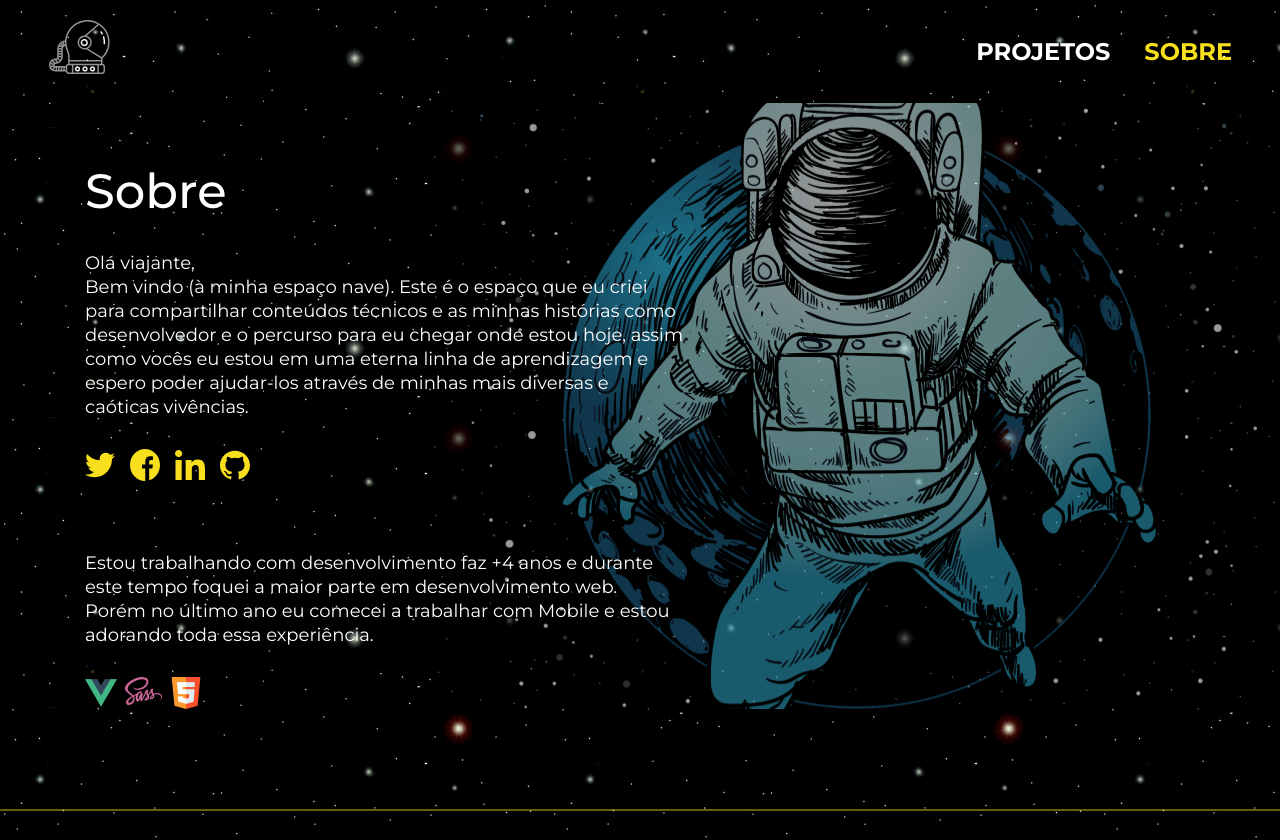
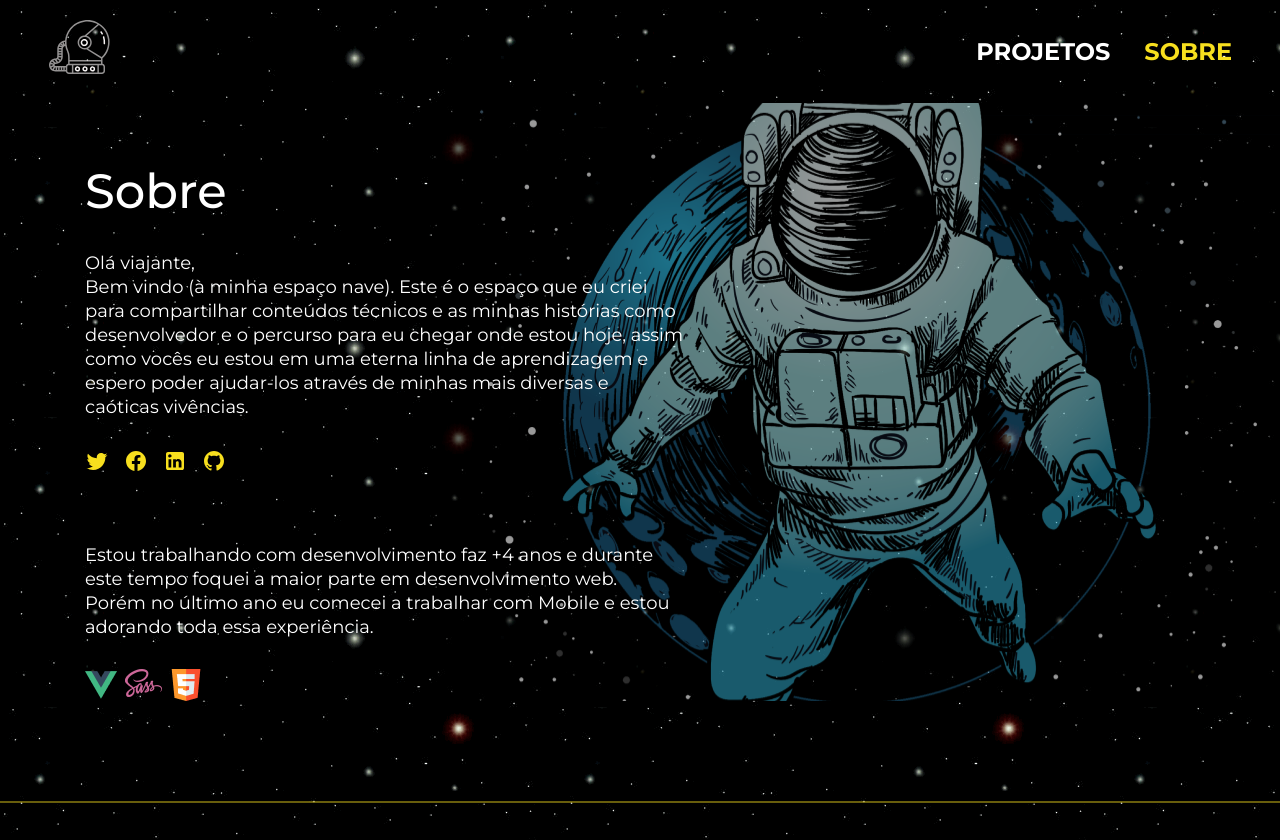
Before and after one commit to matheusvilas/vilasboas.dev, a Nuxt app in the folder site/: page /sobre in a window 1280 px wide. Shown: the top 840 px of the page. Built offline with nearby package versions, Linux system fonts and the light colour scheme.

Commit message:
fix: Icons

```diff
--- a/site/components/Facebook.vue
+++ b/site/components/Facebook.vue
@@ -1,13 +1,14 @@
 <template>
   <svg
-    width="30"
-    height="32"
-    viewBox="0 0 30 32"
+    width="24"
+    height="24"
+    viewBox="0 0 24 24"
     fill="#f7df1e"
     xmlns="http://www.w3.org/2000/svg"
   >
     <path
-      d="M30 15.9677C30 7.15035 23.283 0 15 0C6.717 0 0 7.15035 0 15.9677C0 24.7851 6.717 31.9355 15 31.9355C15.0881 31.9355 15.1758 31.9335 15.2637 31.9318V19.5016H12.041V15.5036H15.2637V12.5615C15.2637 9.14948 17.2204 7.2924 20.0796 7.2924C21.4487 7.2924 22.6257 7.40106 22.9688 7.44955V11.0156H20.9972C19.4417 11.0156 19.1405 11.8026 19.1405 12.9572V15.5036H22.8598L22.375 19.5016H19.1405V31.3188C25.4102 29.4054 30 23.2562 30 15.9677Z"
+      d="M12 2.04004C6.5 2.04004 2 6.53004 2 12.06C2 17.06 5.66 21.21 10.44 21.96V14.96H7.9V12.06H10.44V9.85004C10.44 7.34004 11.93 5.96004 14.22 5.96004C15.31 5.96004 16.45 6.15004 16.45 6.15004V8.62004H15.19C13.95 8.62004 13.56 9.39004 13.56 10.18V12.06H16.34L15.89 14.96H13.56V21.96C15.9164 21.5879 18.0622 20.3856 19.6099 18.5701C21.1576 16.7546 22.0053 14.4457 22 12.06C22 6.53004 17.5 2.04004 12 2.04004Z"
+      fill="#f7df1e"
     />
   </svg>
 </template>
--- a/site/components/Github.vue
+++ b/site/components/Github.vue
@@ -1,13 +1,13 @@
 <template>
   <svg
-    enable-background="new 0 0 24 24"
+    width="24"
+    height="24"
     viewBox="0 0 24 24"
-    width="30"
-    height="32"
+    fill="none"
     xmlns="http://www.w3.org/2000/svg"
   >
     <path
-      d="m12 .5c-6.63 0-12 5.28-12 11.792 0 5.211 3.438 9.63 8.205 11.188.6.111.82-.254.82-.567 0-.28-.01-1.022-.015-2.005-3.338.711-4.042-1.582-4.042-1.582-.546-1.361-1.335-1.725-1.335-1.725-1.087-.731.084-.716.084-.716 1.205.082 1.838 1.215 1.838 1.215 1.07 1.803 2.809 1.282 3.495.981.108-.763.417-1.282.76-1.577-2.665-.295-5.466-1.309-5.466-5.827 0-1.287.465-2.339 1.235-3.164-.135-.298-.54-1.497.105-3.121 0 0 1.005-.316 3.3 1.209.96-.262 1.98-.392 3-.398 1.02.006 2.04.136 3 .398 2.28-1.525 3.285-1.209 3.285-1.209.645 1.624.24 2.823.12 3.121.765.825 1.23 1.877 1.23 3.164 0 4.53-2.805 5.527-5.475 5.817.42.354.81 1.077.81 2.182 0 1.578-.015 2.846-.015 3.229 0 .309.21.678.825.56 4.801-1.548 8.236-5.97 8.236-11.173 0-6.512-5.373-11.792-12-11.792z"
+      d="M12 2C10.6868 2 9.38642 2.25866 8.17317 2.7612C6.95991 3.26375 5.85752 4.00035 4.92893 4.92893C3.05357 6.8043 2 9.34784 2 12C2 16.42 4.87 20.17 8.84 21.5C9.34 21.58 9.5 21.27 9.5 21C9.5 20.77 9.5 20.14 9.5 19.31C6.73 19.91 6.14 17.97 6.14 17.97C5.68 16.81 5.03 16.5 5.03 16.5C4.12 15.88 5.1 15.9 5.1 15.9C6.1 15.97 6.63 16.93 6.63 16.93C7.5 18.45 8.97 18 9.54 17.76C9.63 17.11 9.89 16.67 10.17 16.42C7.95 16.17 5.62 15.31 5.62 11.5C5.62 10.39 6 9.5 6.65 8.79C6.55 8.54 6.2 7.5 6.75 6.15C6.75 6.15 7.59 5.88 9.5 7.17C10.29 6.95 11.15 6.84 12 6.84C12.85 6.84 13.71 6.95 14.5 7.17C16.41 5.88 17.25 6.15 17.25 6.15C17.8 7.5 17.45 8.54 17.35 8.79C18 9.5 18.38 10.39 18.38 11.5C18.38 15.32 16.04 16.16 13.81 16.41C14.17 16.72 14.5 17.33 14.5 18.26C14.5 19.6 14.5 20.68 14.5 21C14.5 21.27 14.66 21.59 15.17 21.5C19.14 20.16 22 16.42 22 12C22 10.6868 21.7413 9.38642 21.2388 8.17317C20.7362 6.95991 19.9997 5.85752 19.0711 4.92893C18.1425 4.00035 17.0401 3.26375 15.8268 2.7612C14.6136 2.25866 13.3132 2 12 2V2Z"
       fill="#f7df1e"
     />
   </svg>
--- a/site/components/Linkedin.vue
+++ b/site/components/Linkedin.vue
@@ -1,20 +1,14 @@
 <template>
   <svg
-    id="Bold"
-    enable-background="new 0 0 24 24"
-    width="30"
-    height="32"
+    width="24"
+    height="24"
     viewBox="0 0 24 24"
+    fill="none"
     xmlns="http://www.w3.org/2000/svg"
   >
     <path
-      d="m23.994 24v-.001h.006v-8.802c0-4.306-.927-7.623-5.961-7.623-2.42 0-4.044 1.328-4.707 2.587h-.07v-2.185h-4.773v16.023h4.97v-7.934c0-2.089.396-4.109 2.983-4.109 2.549 0 2.587 2.384 2.587 4.243v7.801z"
-      style="fill:#f7df1e;"
-    />
-    <path d="m.396 7.977h4.976v16.023h-4.976z" style="fill:#f7df1e;" />
-    <path
-      d="m2.882 0c-1.591 0-2.882 1.291-2.882 2.882s1.291 2.909 2.882 2.909 2.882-1.318 2.882-2.909c-.001-1.591-1.292-2.882-2.882-2.882z"
-      style="fill:#f7df1e;"
+      d="M19 3C19.5304 3 20.0391 3.21071 20.4142 3.58579C20.7893 3.96086 21 4.46957 21 5V19C21 19.5304 20.7893 20.0391 20.4142 20.4142C20.0391 20.7893 19.5304 21 19 21H5C4.46957 21 3.96086 20.7893 3.58579 20.4142C3.21071 20.0391 3 19.5304 3 19V5C3 4.46957 3.21071 3.96086 3.58579 3.58579C3.96086 3.21071 4.46957 3 5 3H19ZM18.5 18.5V13.2C18.5 12.3354 18.1565 11.5062 17.5452 10.8948C16.9338 10.2835 16.1046 9.94 15.24 9.94C14.39 9.94 13.4 10.46 12.92 11.24V10.13H10.13V18.5H12.92V13.57C12.92 12.8 13.54 12.17 14.31 12.17C14.6813 12.17 15.0374 12.3175 15.2999 12.5801C15.5625 12.8426 15.71 13.1987 15.71 13.57V18.5H18.5ZM6.88 8.56C7.32556 8.56 7.75288 8.383 8.06794 8.06794C8.383 7.75288 8.56 7.32556 8.56 6.88C8.56 5.95 7.81 5.19 6.88 5.19C6.43178 5.19 6.00193 5.36805 5.68499 5.68499C5.36805 6.00193 5.19 6.43178 5.19 6.88C5.19 7.81 5.95 8.56 6.88 8.56ZM8.27 18.5V10.13H5.5V18.5H8.27Z"
+      fill="#f7df1e"
     />
   </svg>
 </template>
--- a/site/components/Twitter.vue
+++ b/site/components/Twitter.vue
@@ -1,43 +1,15 @@
 <template>
   <svg
-    version="1.1"
-    id="Capa_1"
+    width="24"
+    height="24"
+    viewBox="0 0 24 24"
+    fill="#f7df1e"
     xmlns="http://www.w3.org/2000/svg"
-    xmlns:xlink="http://www.w3.org/1999/xlink"
-    x="0px"
-    y="0px"
-    width="30"
-    height="32"
-    viewBox="0 0 512 512"
-    style="enable-background:new 0 0 512 512;"
-    xml:space="preserve"
   >
     <path
-      style="fill:#f7df1e;"
-      d="M512,97.248c-19.04,8.352-39.328,13.888-60.48,16.576c21.76-12.992,38.368-33.408,46.176-58.016
-	c-20.288,12.096-42.688,20.64-66.56,25.408C411.872,60.704,384.416,48,354.464,48c-58.112,0-104.896,47.168-104.896,104.992
-	c0,8.32,0.704,16.32,2.432,23.936c-87.264-4.256-164.48-46.08-216.352-109.792c-9.056,15.712-14.368,33.696-14.368,53.056
-	c0,36.352,18.72,68.576,46.624,87.232c-16.864-0.32-33.408-5.216-47.424-12.928c0,0.32,0,0.736,0,1.152
-	c0,51.008,36.384,93.376,84.096,103.136c-8.544,2.336-17.856,3.456-27.52,3.456c-6.72,0-13.504-0.384-19.872-1.792
-	c13.6,41.568,52.192,72.128,98.08,73.12c-35.712,27.936-81.056,44.768-130.144,44.768c-8.608,0-16.864-0.384-25.12-1.44
-	C46.496,446.88,101.6,464,161.024,464c193.152,0,298.752-160,298.752-298.688c0-4.64-0.16-9.12-0.384-13.568
-	C480.224,136.96,497.728,118.496,512,97.248z"
+      d="M22.46 6C21.69 6.35 20.86 6.58 20 6.69C20.88 6.16 21.56 5.32 21.88 4.31C21.05 4.81 20.13 5.16 19.16 5.36C18.37 4.5 17.26 4 16 4C13.65 4 11.73 5.92 11.73 8.29C11.73 8.63 11.77 8.96 11.84 9.27C8.27998 9.09 5.10998 7.38 2.99998 4.79C2.62998 5.42 2.41998 6.16 2.41998 6.94C2.41998 8.43 3.16998 9.75 4.32998 10.5C3.61998 10.5 2.95998 10.3 2.37998 10C2.37998 10 2.37998 10 2.37998 10.03C2.37998 12.11 3.85998 13.85 5.81998 14.24C5.45998 14.34 5.07998 14.39 4.68998 14.39C4.41998 14.39 4.14998 14.36 3.88998 14.31C4.42998 16 5.99998 17.26 7.88998 17.29C6.42998 18.45 4.57998 19.13 2.55998 19.13C2.21998 19.13 1.87998 19.11 1.53998 19.07C3.43998 20.29 5.69998 21 8.11998 21C16 21 20.33 14.46 20.33 8.79C20.33 8.6 20.33 8.42 20.32 8.23C21.16 7.63 21.88 6.87 22.46 6Z"
+      fill="#f7df1e"
     />
-    <g></g>
-    <g></g>
-    <g></g>
-    <g></g>
-    <g></g>
-    <g></g>
-    <g></g>
-    <g></g>
-    <g></g>
-    <g></g>
-    <g></g>
-    <g></g>
-    <g></g>
-    <g></g>
-    <g></g>
   </svg>
 </template>
 
```
